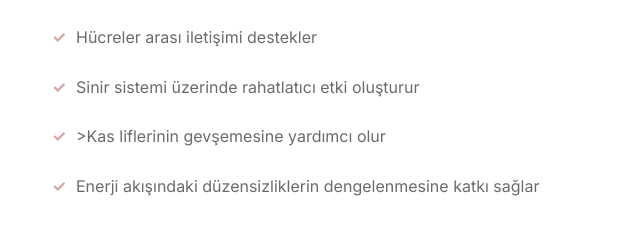
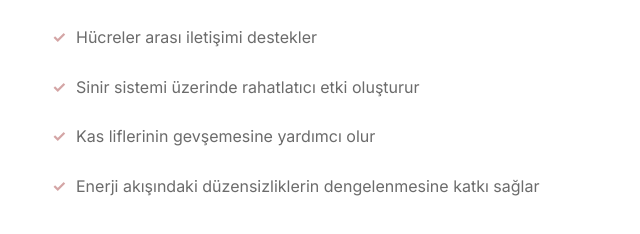
Before and after one commit to rabiayazicii/rabiayazicii.github.io, a plain HTML site: page meridyenterapi.html in a window 1280 px wide. Shown: the part 1948-2182 px from the top of the page, 20-660 px from the left. Drawn offline with nearby package versions, Linux system fonts and the light colour scheme.

Commit message:
remove '<'

```diff
--- a/meridyenterapi.html
+++ b/meridyenterapi.html
@@ -121,7 +121,7 @@
                         <ul>
                             <li>Hücreler arası iletişimi destekler</li>
                             <li>Sinir sistemi üzerinde rahatlatıcı etki oluşturur</li>
-                            <li>>Kas liflerinin gevşemesine yardımcı olur</li>
+                            <li>Kas liflerinin gevşemesine yardımcı olur</li>
                             <li>Enerji akışındaki düzensizliklerin dengelenmesine katkı sağlar</li>
                         </ul>
                         <br>
```
